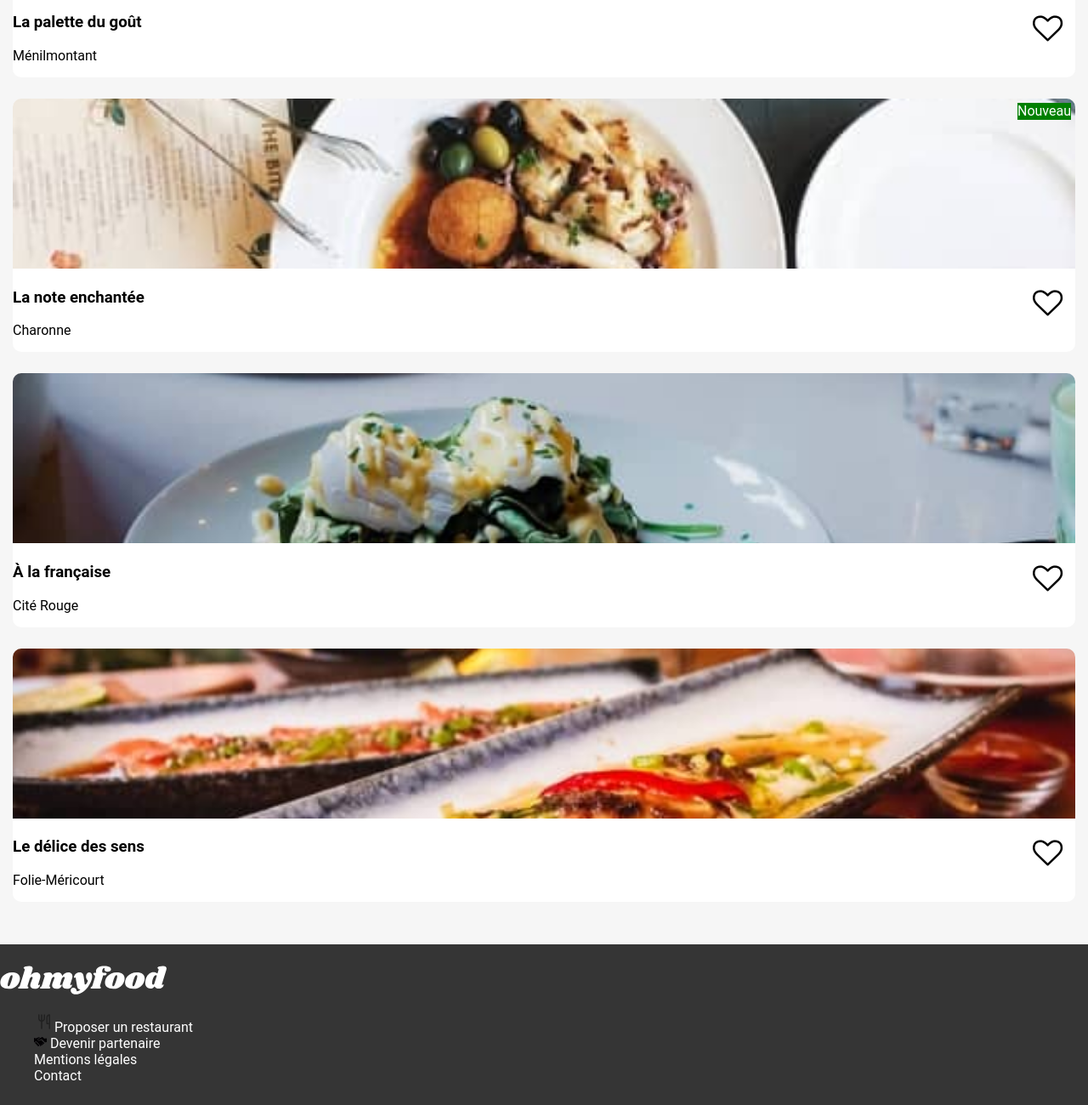
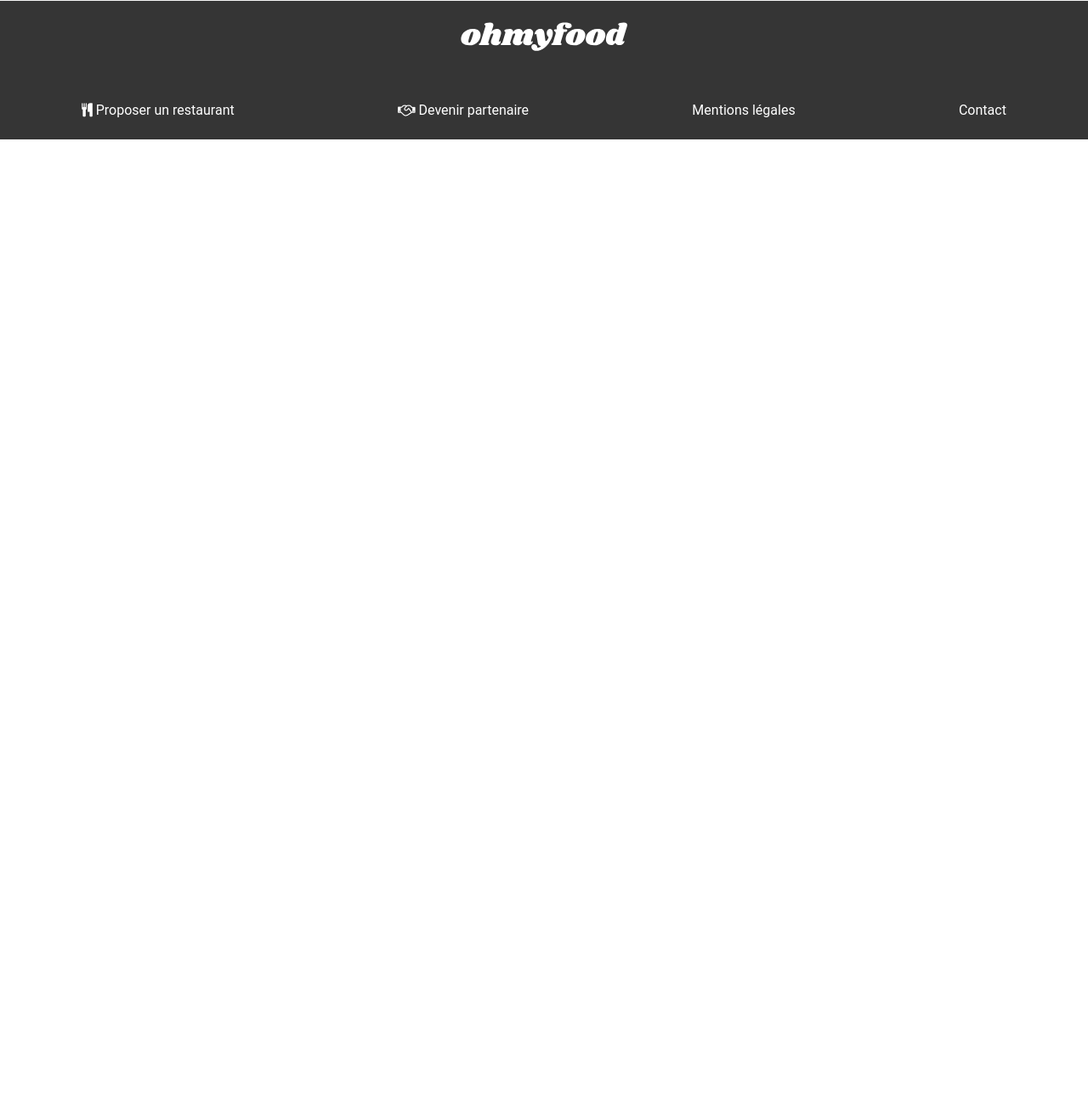
Before and after one commit to leoncik/LeonardWojcik_3_06102021, a website: page index.html in a window 1280 px wide. Shown: the part 979-2279 px from the top of the page at 85% size. After the commit the page ends 1143 px from the top, so only its background shows below. Drawn offline with Linux system fonts and the light colour scheme; a web font is replaced by a local one.

Commit message:
feat: support for larger screens - Implémentation du mode responsive - Conversion des éléments du footer en ancres - Mise à jour du README

```diff
--- a/index.html
+++ b/index.html
@@ -44,7 +44,7 @@
         <!-- Fonctionnement section -->
         <section class="fonctionnement">
             <h2>Fonctionnement</h2>
-            <ol>
+            <ol class="fonctionnement__container">
                 <li class="fonctionnement__item"><img src="public/images/icons/smartphone.svg" alt="Alt text"> Choisissez un restaurant</li>
                 <li class="fonctionnement__item"><img src="public/images/icons/list.svg" alt="Alt text"> Composez votre menu</li>
                 <li class="fonctionnement__item"><img src="public/images/icons/covered-food-tray-on-a-hand-of-hotel-room-service-svgrepo-com.svg" alt="Alt text" > Dégustez au restaurant</li>
@@ -131,22 +131,11 @@
             </svg>
 
             <ul>
-                <li>
-                    <svg width="24px" height="24px" viewBox="0 0 24 24" version="1.1" xmlns="http://www.w3.org/2000/svg" xmlns:xlink="http://www.w3.org/1999/xlink">
-                        <!-- Uploaded to SVGRepo https://www.svgrepo.com -->
-                        <title>ic_fluent_food_24_regular</title>
-                        <desc>Created with Sketch.</desc>
-                        <g id="Product-Icons" stroke="none" stroke-width="1" fill="none" fill-rule="evenodd">
-                            <g id="ic_fluent_food_24_regular" fill="#212121" fill-rule="nonzero">
-                                <path d="M18.25,3.25 C18.6296958,3.25 18.943491,3.53215388 18.9931534,3.89822944 L19,4 L19,20 C19,20.4142136 18.6642136,20.75 18.25,20.75 C17.8703042,20.75 17.556509,20.4678461 17.5068466,20.1017706 L17.5,20 L17.5,15 L15.25,15 C14.8703042,15 14.556509,14.7178461 14.5068466,14.3517706 L14.5,14.25 L14.5,7 C14.5,4.92893219 16.1789322,3.25 18.25,3.25 Z M12.25,3.25 C12.6296958,3.25 12.943491,3.53215388 12.9931534,3.89822944 L13,4 L13,8 C13,9.95258026 11.6009489,11.5783946 9.75060185,11.9296879 L9.75,20 C9.75,20.4142136 9.41421356,20.75 9,20.75 C8.62030423,20.75 8.30650904,20.4678461 8.25684662,20.1017706 L8.25,20 L8.25039462,11.9298769 C6.46565489,11.5915104 5.10054372,10.0674505 5.00531224,8.20794855 L5,8 L5,4 C5,3.58578644 5.33578644,3.25 5.75,3.25 C6.12969577,3.25 6.44349096,3.53215388 6.49315338,3.89822944 L6.5,4 L6.5,8 C6.5,9.11956531 7.23592684,10.0672457 8.25042097,10.3856816 L8.25,4 C8.25,3.58578644 8.58578644,3.25 9,3.25 C9.37969577,3.25 9.69349096,3.53215388 9.74315338,3.89822944 L9.75,4 L9.75057321,10.3853693 C10.7082217,10.0843344 11.4174241,9.22252883 11.4932687,8.18486443 L11.5,8 L11.5,4 C11.5,3.58578644 11.8357864,3.25 12.25,3.25 Z M17.5,13.5 L17.5,4.87802928 C16.6775113,5.16873733 16.0745169,5.92410043 16.0064224,6.82871311 L16,7 L16,13.5 L17.5,13.5 L17.5,4.87802928 L17.5,13.5 Z" id="Color"></path>
-                            </g>
-                        </g>
-                    </svg>Proposer un restaurant</li>
-                <li><img class="handshake" src="public/images/icons/hand-shake-svgrepo-com.svg" alt=""> Devenir partenaire</li>
-                <li>Mentions légales</li>
-                <li>Contact</li>
+                <li><a href="#"><i class="fa fa-cutlery" aria-hidden="true"></i> Proposer un restaurant</a></li>
+                <li><a href="#"><i class="fa fa-handshake-o" aria-hidden="true"></i> Devenir partenaire</a></li>
+                <li><a href="#">Mentions légales</a></li>
+                <li><a href="#">Contact</a></li>
             </ul>
         </footer>
-
     </body>
 </html>
--- a/src/base/_base.scss
+++ b/src/base/_base.scss
@@ -1,5 +1,9 @@
 body {
     margin: 0;
+}
+
+ul {
+    padding-left: 0;
 }
 
 li {
--- a/src/layouts/_fonctionnement.scss
+++ b/src/layouts/_fonctionnement.scss
@@ -30,3 +30,11 @@
     background-color: $primary-color;
     border-radius: 50%;
 }
+
+.fonctionnement__container {
+    @include tablet-screens {
+        display: flex;
+        flex-direction: row;
+        justify-content: space-around;
+    }
+}
--- a/src/layouts/_footer.scss
+++ b/src/layouts/_footer.scss
@@ -4,8 +4,20 @@ footer {
     @include background-text-color($section-background-color-dark);
     @include background-logo-color($section-background-color-dark);
     padding: 25px 0;
+    @include tablet-screens {
+        text-align: center;
+    }
+}
+
+footer a {
+    @include background-text-color($section-background-color-dark);
 }
 
 footer ul {
     margin-bottom: 0;
+    @include tablet-screens {
+        display: flex;
+        justify-content: space-around;
+        padding-top: 40px;
+    }
 }
--- a/src/layouts/_restaurants.scss
+++ b/src/layouts/_restaurants.scss
@@ -10,6 +10,9 @@
     align-items: center;
     flex-direction: column;
     gap: 25px;
+    @include tablet-screens {
+        flex-direction: row;
+    }
 }
 
 .restaurants__item {
--- a/src/utils/_mixins.scss
+++ b/src/utils/_mixins.scss
@@ -9,6 +9,7 @@
         color: black;
         }
     }
+
 
 // Change la couleur du logo en fonction de la couleur de fond
 @mixin background-logo-color($background-color) {
@@ -25,3 +26,21 @@
         }
     }
   }
+
+// Responsive mixins
+
+// Tablet version
+
+@mixin tablet-screens {
+    @media (min-width: map-get($breakpoints, tablet)) {
+        @content;
+    }
+}
+
+// Desktop version
+
+@mixin computer-screens {
+    @media (min-width: map-get($breakpoints, computer)) {
+        @content;
+    }
+}
--- a/src/utils/_variables.scss
+++ b/src/utils/_variables.scss
@@ -5,3 +5,10 @@ $tertiary-color: #99E2D0;
 
 $section-background-color-light: #f6f6f6;
 $section-background-color-dark: #353535;
+
+// Breakpoints maps
+
+$breakpoints: (
+  tablet: 800px,
+  computer: 900px,
+);
```
Also changed, not shown: CHANGELOG.md, README.md, public/style/main.css.
